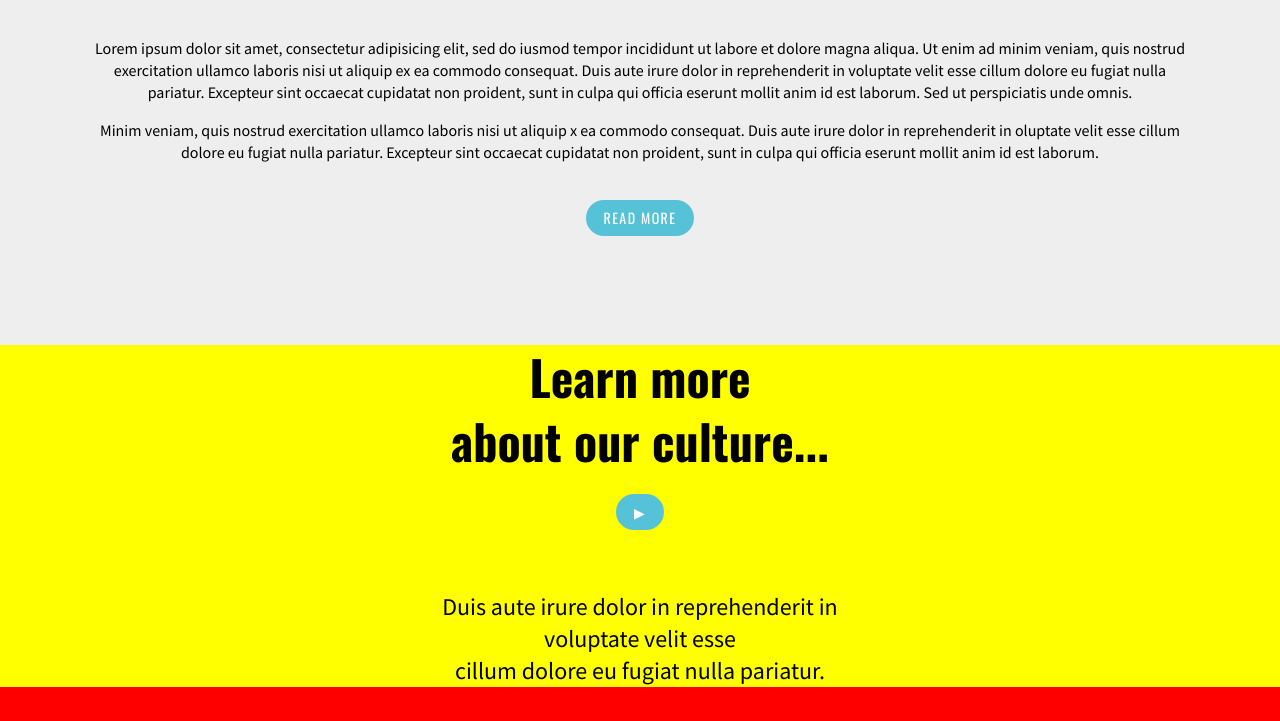
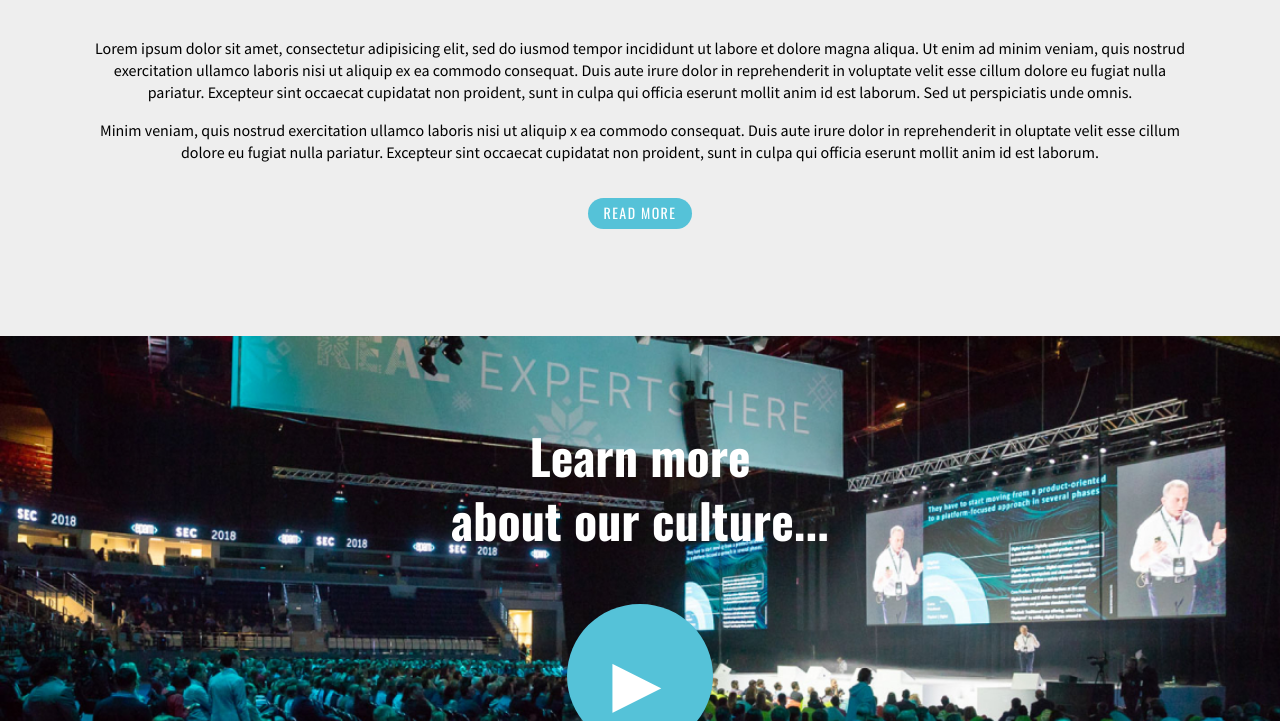
Before and after one commit to giraldiego/HTML-Essential-and-CSS-Basics, a plain HTML site: page src/index.html in a window 1280 px wide. Shown: the part 1186-1907 px from the top of the page. Drawn offline with nearby package versions, Linux system fonts and the light colour scheme.

Commit message:
Style learn-more section

```diff
--- a/src/css/style.css
+++ b/src/css/style.css
@@ -36,15 +36,17 @@ p {
 }
 
 /* Sections  */
+
+section {
+  padding: 5.5rem;
+}
+
 .hero {
   background-image: url("../assets/bg-hero.jpg");
+  background-size: cover;
   color: white;
   padding: 16rem;
   /* display: none; */
-}
-
-.hero .container {
-  margin: 0 auto;
 }
 
 .hero h3 {
@@ -53,7 +55,7 @@ p {
 
 .main {
   background-color: #EEEEEE;
-  padding: 5.5rem;
+  /* display: none; */
 }
 
 .main h2 {
@@ -71,13 +73,27 @@ p {
 
 .learn-more {
   background-color: yellow;
+  background-image: url("../assets/bg-learn_more.jpg");
+  background-size: cover;
+}
+
+.learn-more h2,
+.learn-more h3 {
+  color: white;
+}
+
+.learn-more button {
+  margin: 3.3rem 0 4.4rem 0;
+  padding: 0.3125em .7em;
+  font-size: 4rem;
+  border-radius: 50%;
 }
 
 /* Elements */
 
 button {
-  margin: 1.3125rem 0;
-  padding: 0.3125rem 1.125rem;
+  margin: 1.3125em 0;
+  padding: 0.3125em 1.125em;
 
   background: #55C2D8;
   color: white;
@@ -87,7 +103,7 @@ button {
   font-family: 'Oswald', sans-serif;
   font-weight: 400;
   font-size: .875rem;
-  line-height: 1.625rem;
+  line-height: 1.625em;
   letter-spacing: 0.1em;
   text-transform: uppercase;
 }
```
Also changed, not shown: src/assets/Learn-more-button.svg (added), src/assets/bg-learn_more.jpg (added).
